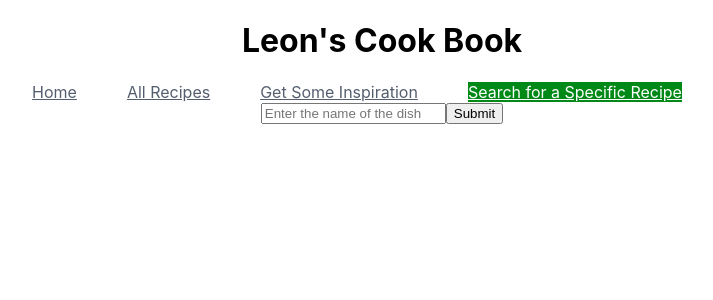
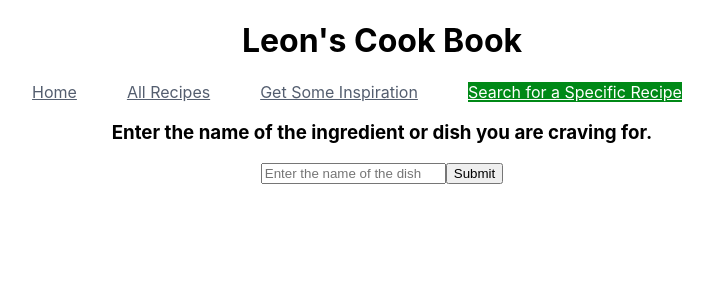
Before and after one commit to Xiaohei2021/react-frontEnd, a React (Create React App) app in the folder react_project/proj_5_front/: page /query in a window 1280 px wide. Shown: the top 300 px of the page, without its empty margins (258-971 px from the left). Built offline with nearby package versions, Linux system fonts and the light colour scheme.

Commit message:
added new component folders. The structure from  now will ensure  each component are more streamlined and responsible for a single task

```diff
--- a/react_project/proj_5_front/src/App.js
+++ b/react_project/proj_5_front/src/App.js
@@ -1,14 +1,10 @@
 import { Route, Routes } from 'react-router-dom';
-import CookBookIndex from "./containers/CookBookIndex";
-import RecipeInput from "./components/recipe/RecipeInput";
-// import Home from './components/Home';
-// import RecipeStorage from './components/RecipeStorage';
 import Navbar from './Navbar';
 import "./App.css"
 import CookBookContainer from './containers/CookBookContainer';
 import Home from './components/Home';
-import FoodList from './components/FoodList';
-import FoodSearch from './components/FoodSearch';
+import SurpriseContainer from './containers/SurpriseContainer';
+import QueryContainer from './containers/QueryContainer';
 
 
 function App() {
@@ -21,8 +17,8 @@ function App() {
         <Routes>
             <Route exact path="/home" element={< Home/>} />
             <Route exact path="/recipes" element={< CookBookContainer/>} />
-            <Route exact path="/surprises" element={< FoodList/>} />
-            <Route exact path="/query" element={< FoodSearch />} />
+            <Route exact path="/surprises" element={< SurpriseContainer/>} />
+            <Route exact path="/query" element={< QueryContainer />} />
         </Routes>
     </div>
   );
--- a/react_project/proj_5_front/src/components/Home.js
+++ b/react_project/proj_5_front/src/components/Home.js
@@ -1,5 +1,5 @@
 import React from 'react'
-import CookBookIndex from '../containers/CookBookIndex'
+import CookBookIndex from './outdated comps/CookBookIndex'
 
 export default function Home() {
   return (
--- a/react_project/proj_5_front/src/containers/CookBookIndex.js
+++ b/react_project/proj_5_front/src/components/outdated comps/CookBookIndex.js
@@ -1,8 +1,8 @@
 import React, { Component } from 'react'
-import FoodSearch from '../components/FoodSearch'
-import FoodList from '../components/FoodList'
+import FoodSearch from '../query/QueryInput'
+import FoodList from '../surprises/SurpriseList'
 import { connect } from 'react-redux'
-import {fetchRecipe, fetchSurprise, fetchSavedRecipe } from '../actions/actions'
+import {fetchRecipe, fetchSurprise, fetchSavedRecipe } from '../../actions/actions'
 // import RecipeStorage from '../components/RecipeStorage'
 
 class CookBookIndex extends Component {
--- a/react_project/proj_5_front/src/components/FoodSearch.js
+++ b/react_project/proj_5_front/src/components/query/QueryInput.js
@@ -1,6 +1,6 @@
 import React, { Component } from 'react'
 
-export default class FoodSearch extends Component {
+export default class QueryInput extends Component {
 
 state={
     query: ""
--- a/react_project/proj_5_front/src/components/FoodList.js
+++ b/react_project/proj_5_front/src/components/surprises/SurpriseList.js
@@ -1,7 +1,7 @@
 import React, { Component } from 'react'
-import Dish from './Dish'
+import Dish from '../Dish'
 
-export default class FoodList extends Component {
+export default class SurpriseList extends Component {
   render() {
     // debugger
       // const { surprises } = this.props;
@@ -15,17 +15,17 @@ export default class FoodList extends Component {
           <Dish key={recipe.idMeal} dish={recipe} link />
         )})
 
-      const recipeList =this.props.queryResult.map(recipe => {
-        return (
-          <Dish key={recipe.idMeal} dish={recipe} link />
-        )})
+      // const recipeList =this.props.queryResult.map(recipe => {
+      //   return (
+      //     <Dish key={recipe.idMeal} dish={recipe} link />
+      //   )})
 
     return (
       <div>
 
 
         {randomdishes}
-        {recipeList}
+        {/* {recipeList} */}
       </div>
 
     )
--- a/react_project/proj_5_front/src/containers/QueryContainer.js
+++ b/react_project/proj_5_front/src/containers/QueryContainer.js
@@ -1,5 +1,7 @@
 import React, { Component } from 'react'
-import {fetchSavedRecipe  } from '../actions/actions'
+import { connect } from 'react-redux'
+import { fetchRecipe } from '../actions/actions'
+import QueryInput from '../components/query/QueryInput'
 
 class QueryContainer extends Component {
 
@@ -10,13 +12,13 @@ class QueryContainer extends Component {
   render() {
     return (
         <div>
-            QueryContainer
 
-            <FoodSearch fetchRecipe={this.handleQuery} />
+            <h3>Enter the name of the ingredient or dish you are craving for.</h3>
+            <QueryInput fetchRecipe={this.handleQuery} />
 
         </div>
     )
   }
 }
 
-export default connect(null, {fetchSavedRecipe})(QueryContainer)
+export default connect(null, { fetchRecipe })(QueryContainer)
--- a/react_project/proj_5_front/src/containers/SurpriseContainer.js
+++ b/react_project/proj_5_front/src/containers/SurpriseContainer.js
@@ -1,5 +1,5 @@
 import React, { Component } from 'react'
-import FoodList from '../components/FoodList'
+import FoodList from '../components/surprises/SurpriseList'
 import { connect } from 'react-redux'
 import {fetchSurprise } from '../actions/actions'
 
@@ -10,11 +10,12 @@ class SurpriseContainer extends Component {
         this.props.fetchSurprise();
       }
 
-
   render() {
     return (
         <div>
-            SurpriseContainer
+            <h3>Lets see which dishes our luck will bring us today.</h3>
+            <br/>
+            {/* <br/> */}
             <button onClick={(e)=> this.handleSurprise(e)}>Surprise Me!</button>
             <FoodList surprises={this.props.recipes} queryResult={this.props.targetRecipe}/>
         </div>
```
Also changed, not shown: react_project/proj_5_front/src/components/query/QueryCard.js (added), react_project/proj_5_front/src/components/query/QueryDish.js (added), react_project/proj_5_front/src/components/query/QueryList.js (added), react_project/proj_5_front/src/components/surprises/SurpriseCard.js (added), react_project/proj_5_front/src/components/surprises/SurpriseDish.js (added).
